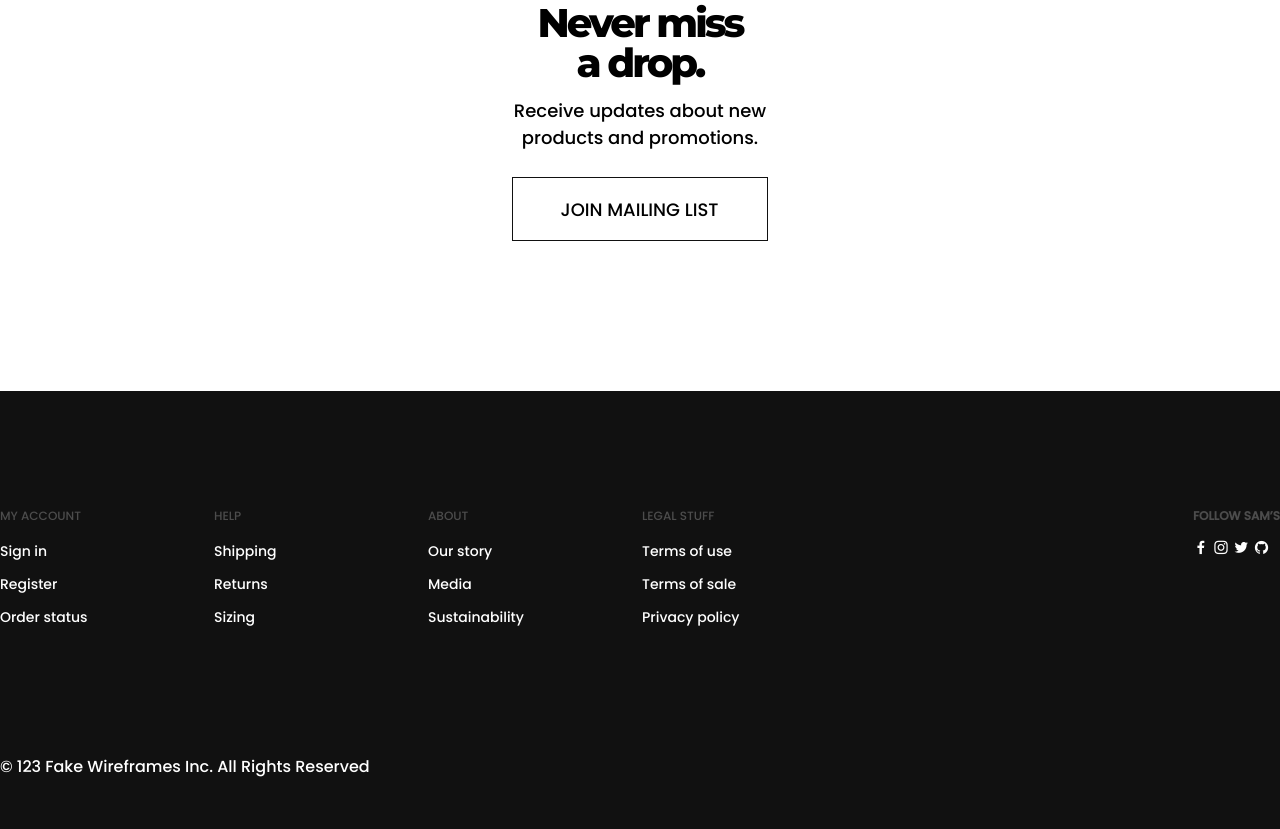
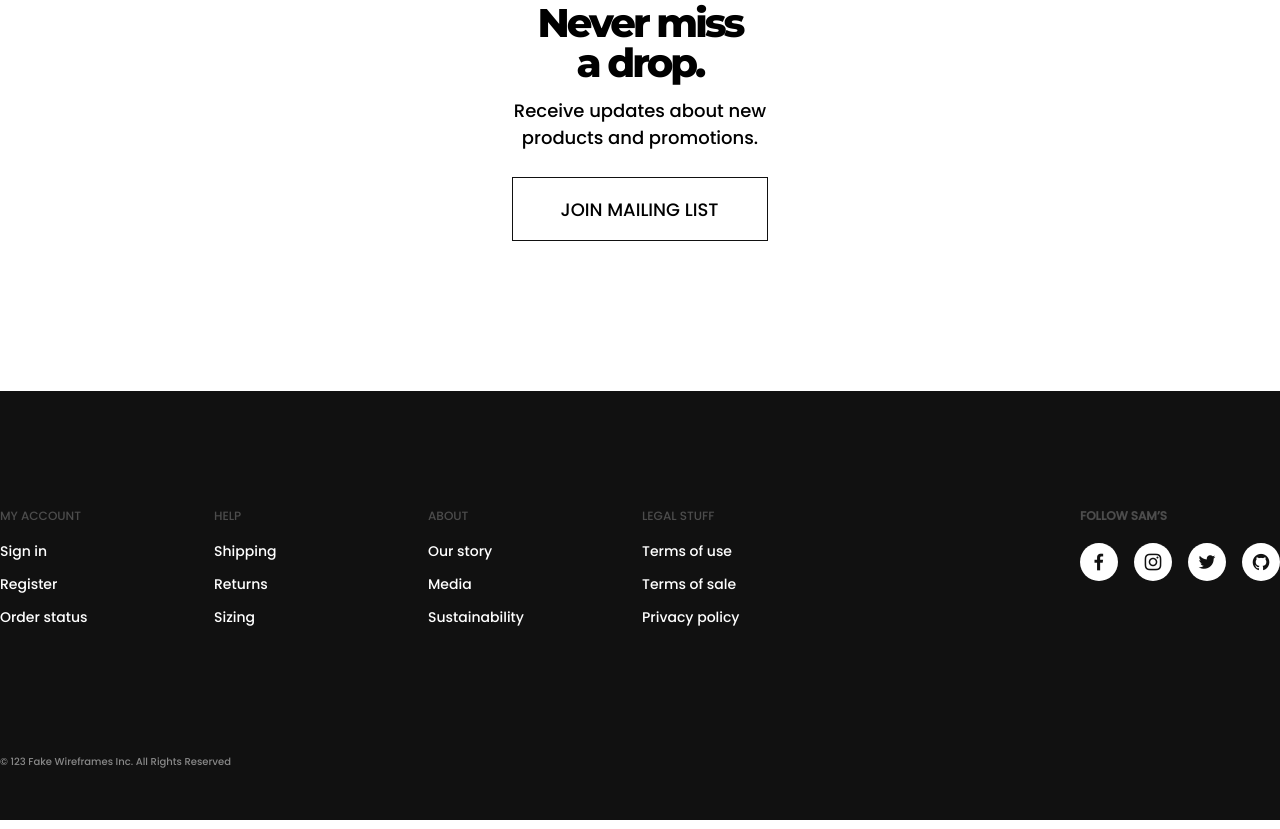
Before and after one commit to yarnserve/shoes, a plain HTML site: page index.html in a window 1280 px wide. Shown: the part 2984-3813 px from the top of the page. Drawn offline with nearby package versions, Linux system fonts and the light colour scheme.

Commit message:
pc-css-end

```diff
--- a/css/main.css
+++ b/css/main.css
@@ -262,8 +262,26 @@ body {
 }
 
 .social .icons {
+  display: flex;
+  gap: 16px;
+  color: #111;
+  font-size: 20px;
+  padding-top: 8px;
+}
+.social .icons a {
+  width: 38px;
+  height: 38px;
+  border-radius: 50%;
+  background-color: #fff;
+  display: flex;
+  align-items: center;
+  justify-content: center;
+}
+.social .icons i {
 }
 
 .copyright {
   margin-top: 120px;
+  font-size: 10px;
+  color: rgba(255, 255, 255, 0.5);
 }
--- a/index.html
+++ b/index.html
@@ -175,10 +175,10 @@
             <div class="social">
               <h4>FOLLOW SAM’S</h4>
               <div class="icons">
-                <i class="uil uil-facebook-f"></i>
-                <i class="uil uil-instagram"></i>
-                <i class="uil uil-twitter"></i>
-                <i class="uil uil-github"></i>
+                <a href="#x"><i class="uil uil-facebook-f"></i></a>
+                <a href="#x"><i class="uil uil-instagram"></i></a>
+                <a href="#x"><i class="uil uil-twitter"></i></a>
+                <a href="#x"><i class="uil uil-github"></i></a>
               </div>
             </div>
           </div>
```
